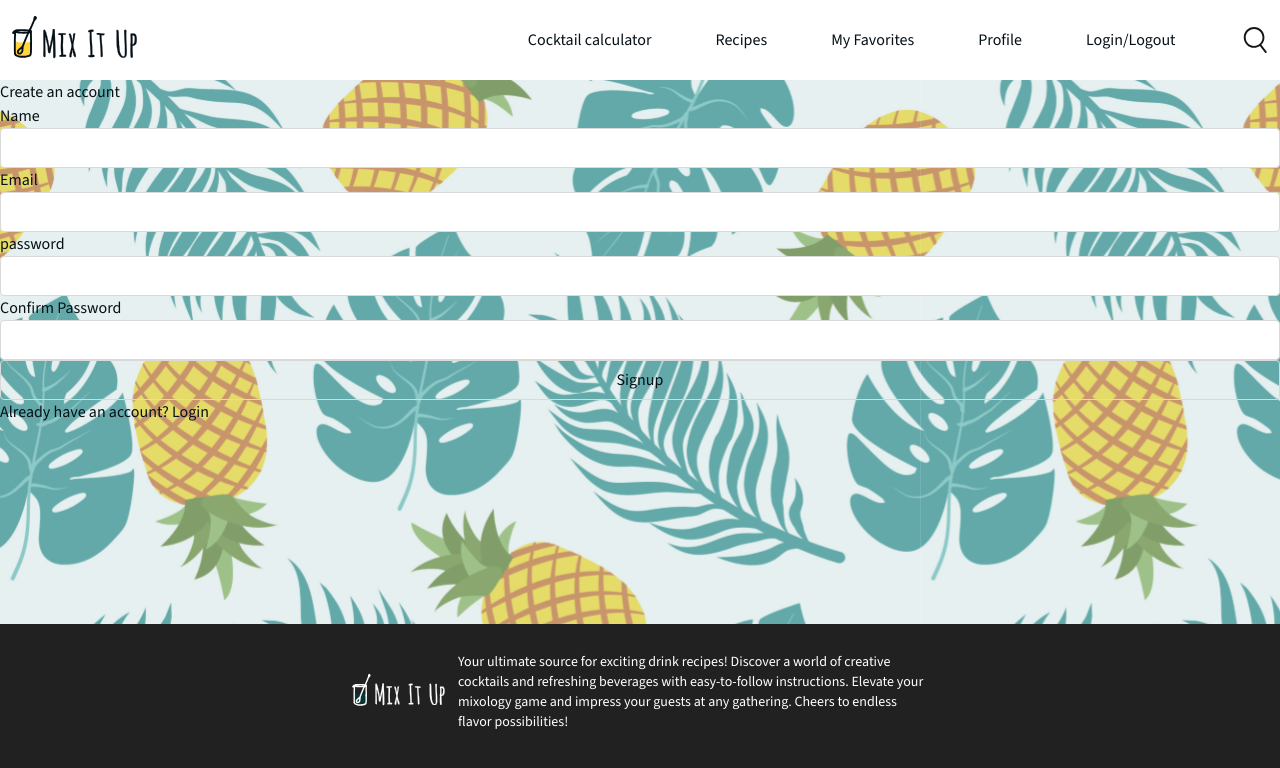
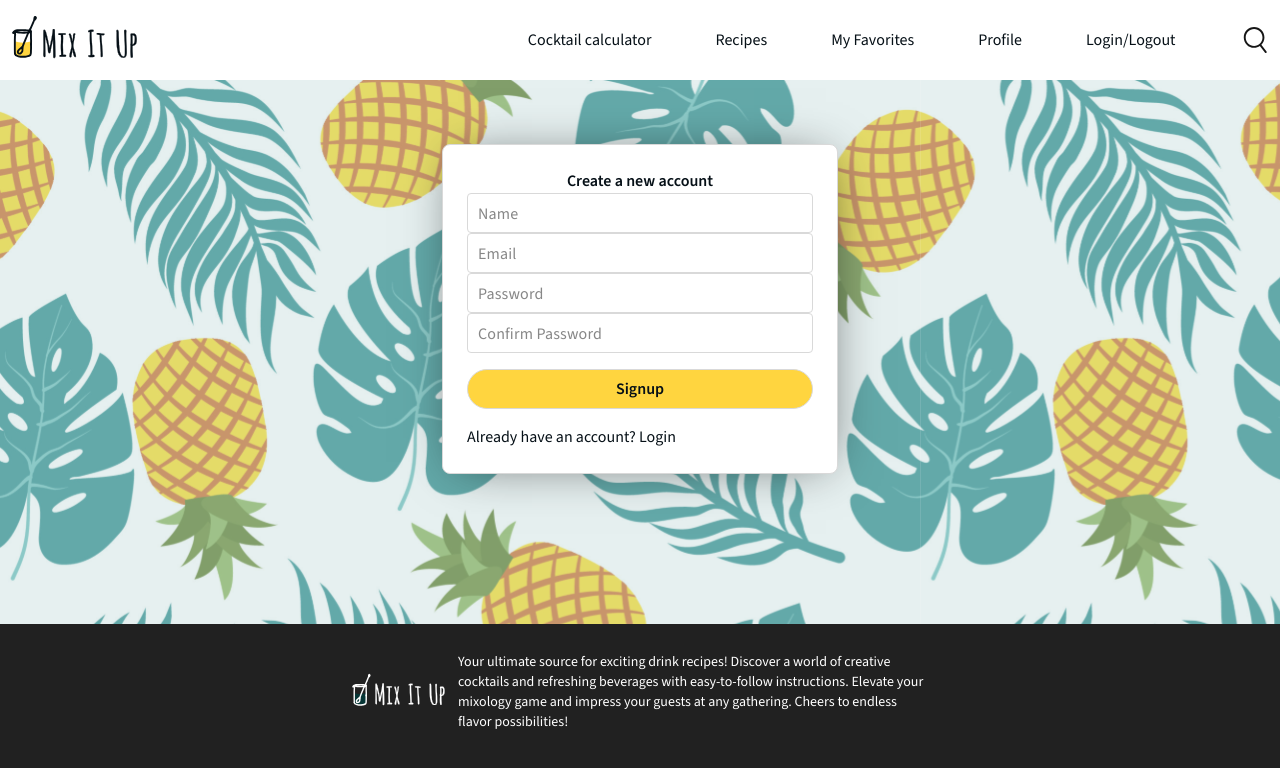
Before and after one commit to aobarbieri/mix-it-up-2.0, a React (Vite) app: page /signup in a window 1280 px wide. Shown: the top 768 px of the page. Built offline with nearby package versions, Linux system fonts and the light colour scheme; no server answers.

Commit message:
Add styles to Signup page and modified input field labels and placeholders

```diff
--- a/src/components/User/Login.jsx
+++ b/src/components/User/Login.jsx
@@ -50,7 +50,6 @@ export default function Login() {
         <h1>Login into Mix It Up</h1>
 
         <form onSubmit={handleSubmit}>
-          <label htmlFor="email">Email</label>
           <input
             type="text"
             id="email"
@@ -60,7 +59,6 @@ export default function Login() {
             // onChange={handleChange}
           />
 
-          <label htmlFor="password">Password</label>
           <input
             type="password"
             id="password"
--- a/src/components/User/Signup.jsx
+++ b/src/components/User/Signup.jsx
@@ -49,52 +49,54 @@ export default function Signup() {
   }
 
   return (
-    <>
-      <h1>Create an account</h1>
+    <div className="user-container flex-center">
+      <section className="user-content">
+        <h1>Create a new account</h1>
 
         <form onSubmit={handleSubmit}>
-        <label htmlFor="name">Name</label>
           <input
             type="text"
             id="name"
             name="name"
+            placeholder="Name"
             value={user.name}
             onChange={handleChange}
           />
 
-        <label htmlFor="email">Email</label>
           <input
             type="text"
             id="email"
             name="email"
+            placeholder="Email"
             value={user.email}
             onChange={handleChange}
           />
 
-        <label htmlFor="password">password</label>
           <input
             type="password"
             id="password"
             name="password"
+            placeholder="Password"
             value={user.password}
             onChange={handleChange}
           />
 
-        <label htmlFor="passwordConfirm">Confirm Password</label>
           <input
             type="password"
             id="passwordConfirm"
             name="passwordConfirm"
+            placeholder="Confirm Password"
             value={user.passwordConfirm}
             onChange={handleChange}
           />
 
-        <input type="submit" value="Signup" />
+          <input className="btn-primary" type="submit" value="Signup" />
         </form>
 
         <p>
           Already have an account? <Link to="/login">Login</Link>
         </p>
+      </section>
 
       <Snackbar
         open={snack.open}
@@ -111,6 +113,6 @@ export default function Signup() {
           Sorry! This feature is under maintenance at the moment.
         </Alert>
       </Snackbar>
-    </>
+    </div>
   );
 }
```
Lines whose indentation alone changed are shown as unchanged.
